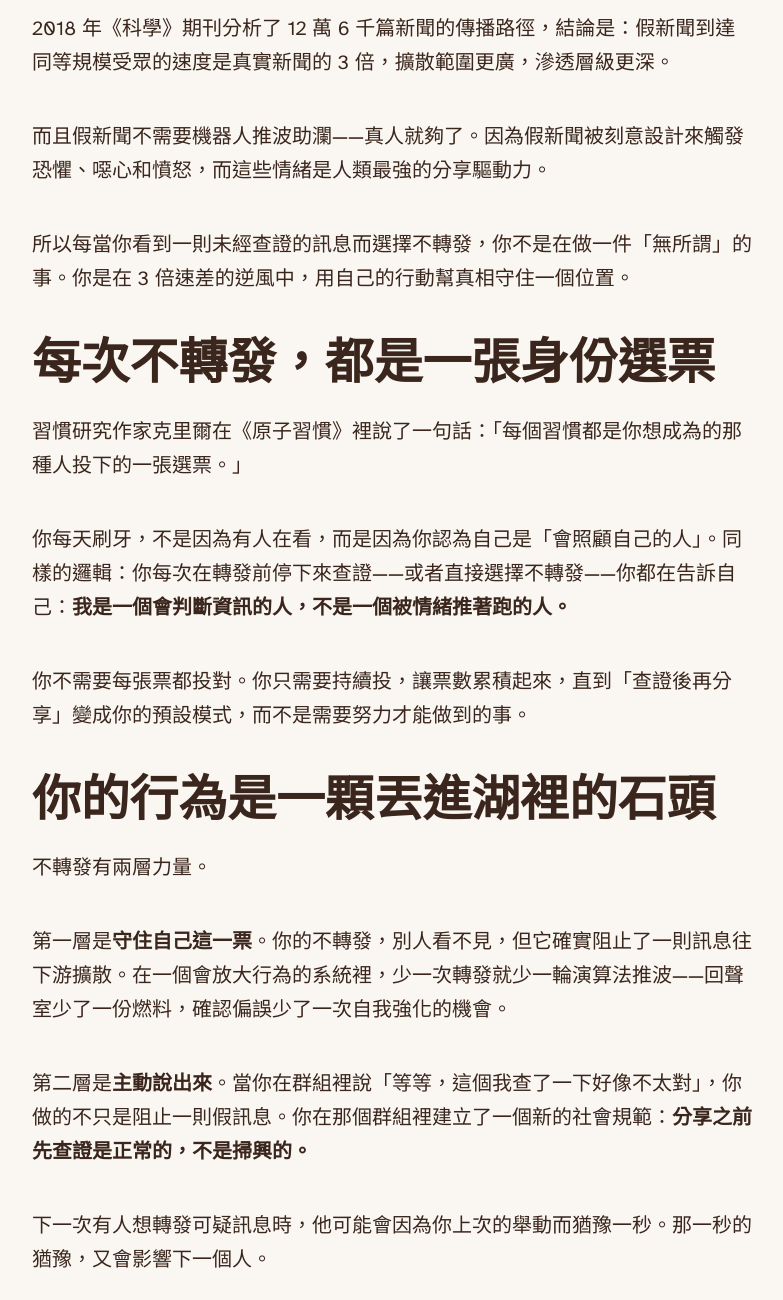
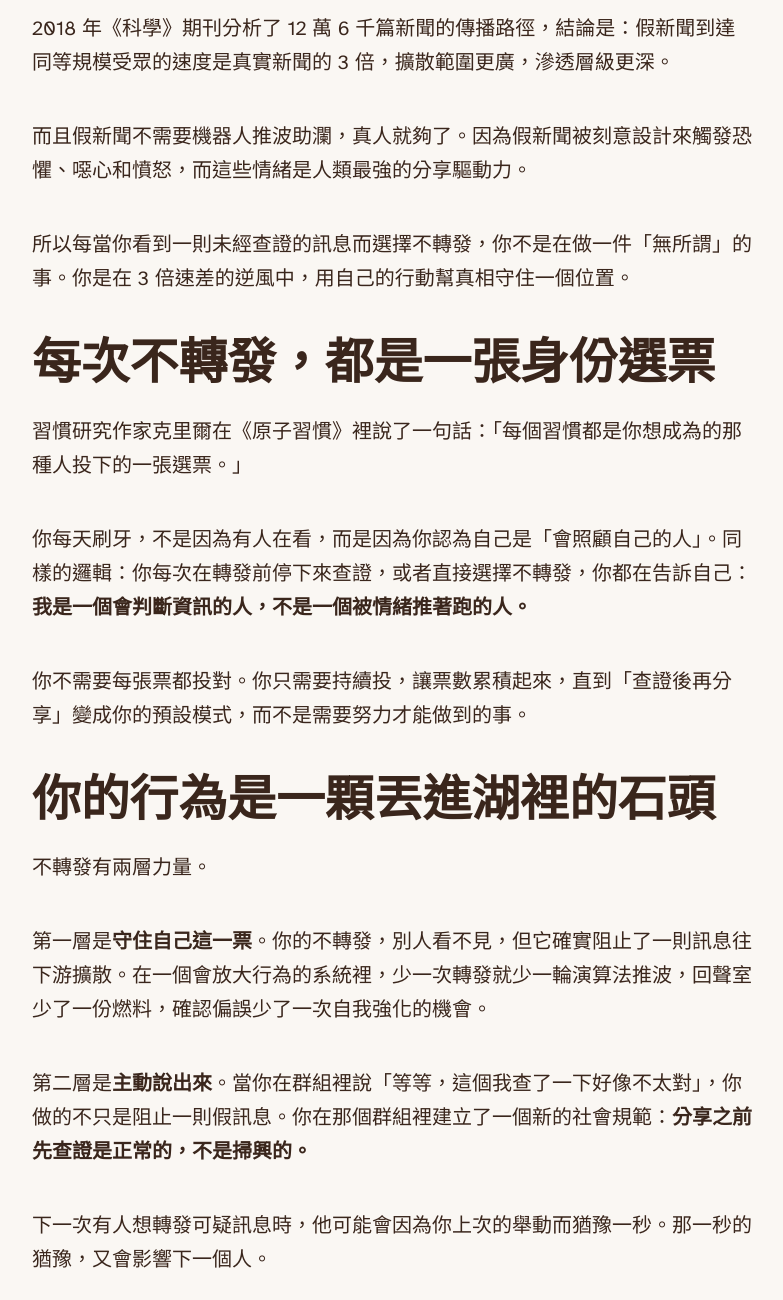
Before and after one commit to m6jo/way-ni-shuo-blog, an Astro site: page /blog/every-share-you-skip-is-a-vote-for-truth in a window 1280 px wide. Shown: the part 680-1980 px from the top of the page, without its empty margins (248-1031 px from the left). Built offline with nearby package versions, Linux system fonts and the light colour scheme; Astro itself is replaced by a stand-in of ours.

Commit message:
style: 降低破折號使用頻率，7 個「——」改為 2 個
部落格文體不適合過多破折號停頓，保留席爾迪尼段的插入語破折號，
其餘改用逗號或冒號。

Co-Authored-By: Claude Opus 4.6 <noreply@anthropic.com>

```diff
--- a/src/content/blog/every-share-you-skip-is-a-vote-for-truth.md
+++ b/src/content/blog/every-share-you-skip-is-a-vote-for-truth.md
@@ -12,7 +12,7 @@ pubDate: '2026-02-25'
 
 2018 年《科學》期刊分析了 12 萬 6 千篇新聞的傳播路徑，結論是：假新聞到達同等規模受眾的速度是真實新聞的 3 倍，擴散範圍更廣，滲透層級更深。
 
-而且假新聞不需要機器人推波助瀾——真人就夠了。因為假新聞被刻意設計來觸發恐懼、噁心和憤怒，而這些情緒是人類最強的分享驅動力。
+而且假新聞不需要機器人推波助瀾，真人就夠了。因為假新聞被刻意設計來觸發恐懼、噁心和憤怒，而這些情緒是人類最強的分享驅動力。
 
 所以每當你看到一則未經查證的訊息而選擇不轉發，你不是在做一件「無所謂」的事。你是在 3 倍速差的逆風中，用自己的行動幫真相守住一個位置。
 
@@ -20,7 +20,7 @@ pubDate: '2026-02-25'
 
 習慣研究作家克里爾在《原子習慣》裡說了一句話：「每個習慣都是你想成為的那種人投下的一張選票。」
 
-你每天刷牙，不是因為有人在看，而是因為你認為自己是「會照顧自己的人」。同樣的邏輯：你每次在轉發前停下來查證——或者直接選擇不轉發——你都在告訴自己：**我是一個會判斷資訊的人，不是一個被情緒推著跑的人。**
+你每天刷牙，不是因為有人在看，而是因為你認為自己是「會照顧自己的人」。同樣的邏輯：你每次在轉發前停下來查證，或者直接選擇不轉發，你都在告訴自己：**我是一個會判斷資訊的人，不是一個被情緒推著跑的人。**
 
 你不需要每張票都投對。你只需要持續投，讓票數累積起來，直到「查證後再分享」變成你的預設模式，而不是需要努力才能做到的事。
 
@@ -28,7 +28,7 @@ pubDate: '2026-02-25'
 
 不轉發有兩層力量。
 
-第一層是**守住自己這一票**。你的不轉發，別人看不見，但它確實阻止了一則訊息往下游擴散。在一個會放大行為的系統裡，少一次轉發就少一輪演算法推波——回聲室少了一份燃料，確認偏誤少了一次自我強化的機會。
+第一層是**守住自己這一票**。你的不轉發，別人看不見，但它確實阻止了一則訊息往下游擴散。在一個會放大行為的系統裡，少一次轉發就少一輪演算法推波，回聲室少了一份燃料，確認偏誤少了一次自我強化的機會。
 
 第二層是**主動說出來**。當你在群組裡說「等等，這個我查了一下好像不太對」，你做的不只是阻止一則假訊息。你在那個群組裡建立了一個新的社會規範：**分享之前先查證是正常的，不是掃興的。**
 
@@ -40,7 +40,7 @@ pubDate: '2026-02-25'
 
 社會心理學家席爾迪尼在《影響力》裡提出一個觀點：我們依賴各種心理捷徑（社會認同、權威、稀缺性）來做日常決策，這些捷徑在大多數時候是有效的。但當有人偽造證據來操縱這些捷徑——假評論、假排隊、假新聞——他們破壞的不是一筆交易，而是**捷徑本身的可靠性**。
 
-所以你選擇不轉發未經查證的訊息，捍衛的不是某一則新聞的真假。你捍衛的是一整個資訊生態系統的可信度——讓「朋友分享的東西值得看」這件事繼續成立。
+所以你選擇不轉發未經查證的訊息，捍衛的不是某一則新聞的真假。你捍衛的是一整個資訊生態系統的可信度，讓「朋友分享的東西值得看」這件事繼續成立。
 
 ## 但老實說，最難的是那一秒
 
@@ -48,7 +48,7 @@ pubDate: '2026-02-25'
 
 這不是你的錯。研究發現，假新聞觸發的恐懼和憤怒會把你鎖在直覺模式裡，讓你在最需要判斷的瞬間最不可能啟動判斷。
 
-好消息是，你不需要每次都做完整查證。《自然》期刊上的一項研究發現，只要在轉發前問自己一個問題——**「這是真的嗎？」**——就能把分享可靠新聞的比例從 1:1 提高到 3:1。
+好消息是，你不需要每次都做完整查證。《自然》期刊上的一項研究發現，只要在轉發前問自己一個問題：**「這是真的嗎？」**就能把分享可靠新聞的比例從 1:1 提高到 3:1。
 
 一句話，五個字，就夠了。
 
```
